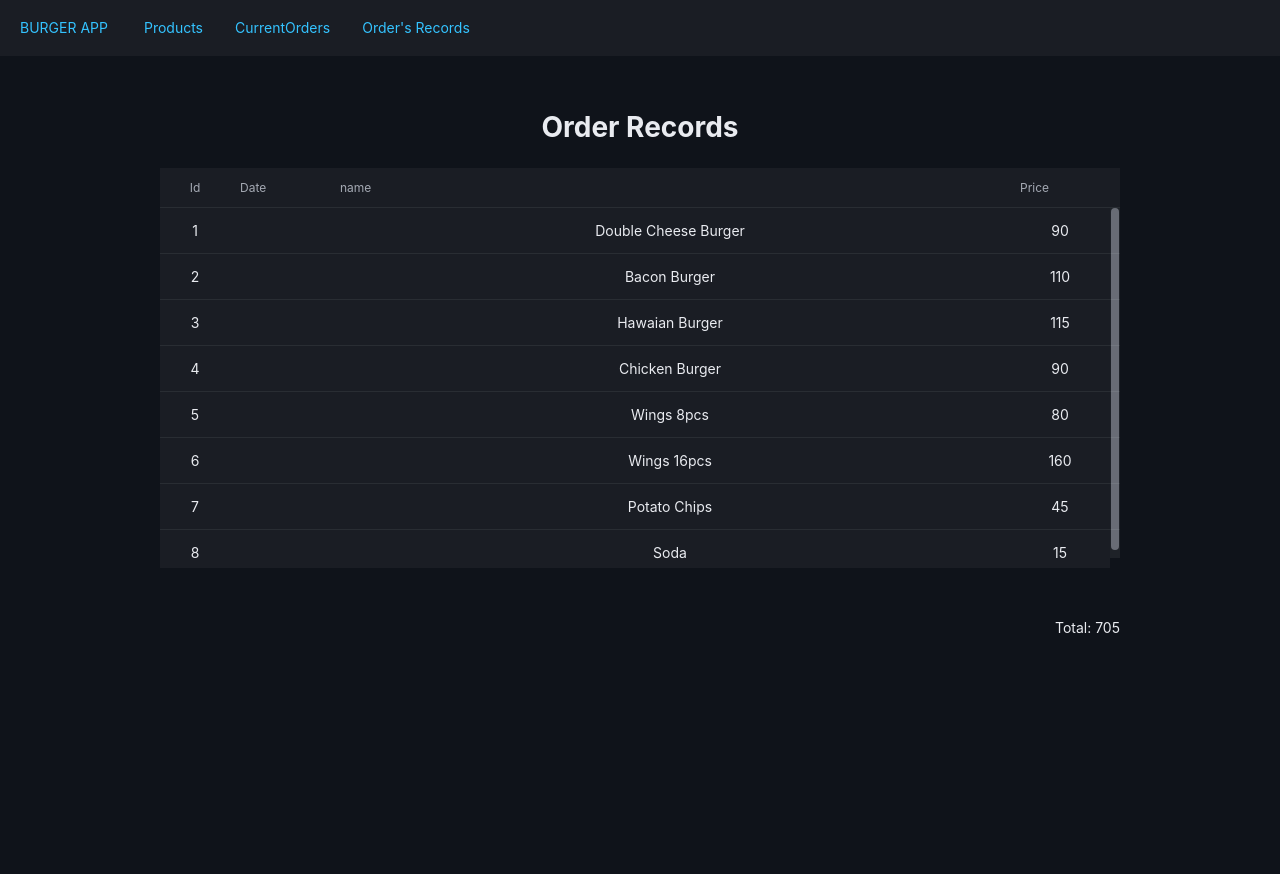
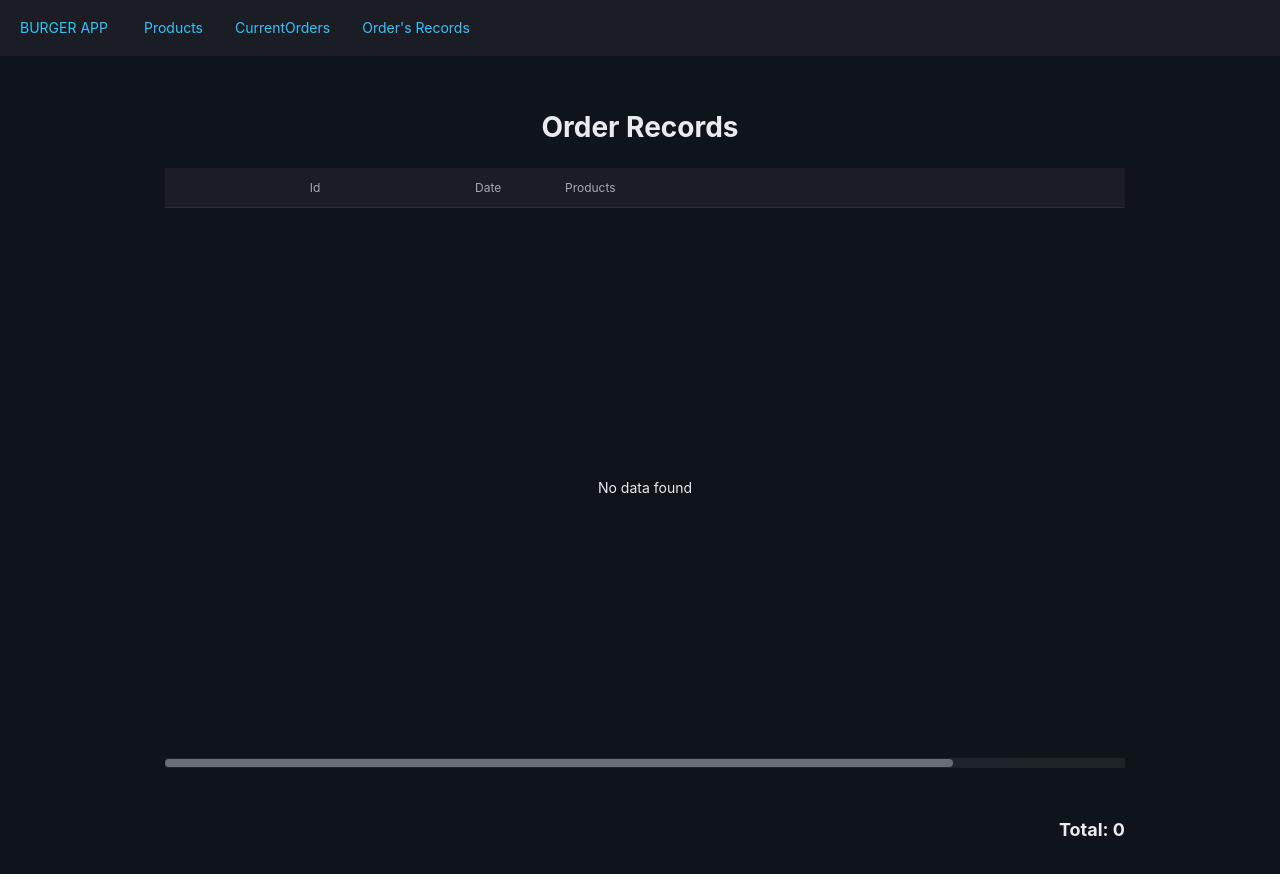
Before and after one commit to MoySantanaV/BurgerApp, a React (Create React App) app: page /ordersrecords in a window 1280 px wide. Shown: the top 874 px of the page. Before the commit the page ends 800 px from the top, so only its background shows below. Built offline with nearby package versions, Linux system fonts and the light colour scheme.

Commit message:
Redux Records

```diff
--- a/src/FrontEnd/CurrentOrder/CurrentOrderItem.tsx
+++ b/src/FrontEnd/CurrentOrder/CurrentOrderItem.tsx
@@ -1,16 +1,45 @@
+
 import { Panel, ButtonToolbar, Button } from 'rsuite';
 import 'rsuite/dist/rsuite.min.css';
 import { Product } from '../../App/entity';
 import { useAppDispatch } from '../../App/hooks';
 import { deleteOrder } from '../../Redux/Orders';
+import { completeOrders } from '../../Redux/Records';
 
 const CurrentOrderItem = ({ order }: any) => {
-  const { id, clientName, productsOrdered, isComplete } = order;
+  const { clientName, productsOrdered } = order;
   const dispatch = useAppDispatch()
+
+  const gettingDate = () =>{
+
+    var date: Date = new Date()
+    var [month, day, year] = [date.getMonth(), date.getDate(), date.getFullYear()];
+    return `${month+1}/${day}/${year}`
+  }
 
   const handleDelete = (id: any) =>{
     dispatch(deleteOrder(id))
   }
+  const handleComplete= (id:number) =>{
+    const productsOnCurrentOrder =productsOrdered.filter((ele: Product)=> ele.count > 0 ).map((product: Product) => product.name)
+
+    const total = productsOrdered.reduce((total: number, order:Product)=> total + (order.price * order.count),0)
+
+    console.log(productsOnCurrentOrder)
+    dispatch(completeOrders({
+      idRecord: order.idOrder,
+      Date: gettingDate(),
+      ordersRecorded: productsOnCurrentOrder,
+      price: total,
+
+    }))
+
+
+
+  }
+
+
+
   return (
     <Panel
       shaded
@@ -29,13 +58,15 @@ const CurrentOrderItem = ({ order }: any) => {
       <Panel header={`${clientName}'s Order`}>
         {productsOrdered &&
           // eslint-disable-next-line array-callback-return
-          productsOrdered.map(({id, name, price, count}: Product) => {
+          productsOrdered.map(({id, name, count}: Product) => {
+
             if(count > 0){
               return <p key={id}>{`(${count}) ${name}`} </p>
             }
           }
 
           )}
+          <p>Total: {productsOrdered.reduce((total: number, order:Product)=> total + (order.price * order.count),0)}</p>
 
         <ButtonToolbar style={{ marginTop: 30 }}>
           <Button
@@ -46,7 +77,7 @@ const CurrentOrderItem = ({ order }: any) => {
           </Button>
           <Button
             color="green"
-            appearance="primary" /* onClick={() => handleOpen(product)} */
+            appearance="primary" onClick={()=> handleComplete(order.idOrder)}
           >
             Complete
           </Button>
--- a/src/FrontEnd/CurrentOrder/CurrentOrderList.tsx
+++ b/src/FrontEnd/CurrentOrder/CurrentOrderList.tsx
@@ -1,14 +1,12 @@
 import { FlexboxGrid, Grid } from 'rsuite'
-import { useAppSelector, useAppDispatch } from '../../App/hooks'
+import { useAppSelector,  } from '../../App/hooks'
 import { CurrentOrderItem } from './CurrentOrderItem'
-import { v4 as uuid } from 'uuid';
+
 
 
 
 const CurrentOrderList = ({ children }: any) => {
   const orders = useAppSelector((state)=>state.orders)
-  const products = useAppSelector((state) => state.products)
-
 
 
   return (
--- a/src/FrontEnd/Index/Welcome.tsx
+++ b/src/FrontEnd/Index/Welcome.tsx
@@ -1,34 +1,40 @@
 import React, { useState } from 'react'
 import { useAppSelector, useAppDispatch } from '../../App/hooks'
-import { Button, ButtonToolbar, FlexboxGrid, Form, Grid, Input, Panel } from 'rsuite'
-import { incrementCount, decrementCount, clearOrder } from '../../Redux/Products';
+import { Button, ButtonToolbar, FlexboxGrid, Form, Grid, Panel } from 'rsuite'
+import { incrementCount, decrementCount, clearRequestOrder } from '../../Redux/Products';
 import { CurrentOrderList } from '../CurrentOrder/CurrentOrderList';
 import { addOrder } from '../../Redux/Orders';
 import FormControl from 'rsuite/esm/FormControl';
+import { v4 as uuid } from 'uuid';
+import { OrderRecordsItem } from '../OrderRecords/OrderRecordsItem';
+import { OrderRecordsList } from '../OrderRecords/OrderRecordsList';
 
 
 const Welcome = () => {
-  const [newOrder, setNewOrder] = useState<any>({clientName:""})
+  const [newOrder, setNewOrder] = useState<any>({ clientName: "" })
   const products = useAppSelector((state) => state.products)
   const dispatch = useAppDispatch()
 
-  const handleChange = (value: Record<string, {clientName:string}>) => {
+  const handleChange = (value: Record<string, { clientName: string }>) => {
     setNewOrder(value)
 
   }
 
   const onClear = () => {
-    dispatch(clearOrder())
-    setNewOrder({clientName:""})
+    dispatch(clearRequestOrder())
+    setNewOrder({ clientName: "" })
   }
 
   const handleSubmit = () => {
     dispatch(addOrder({
-      ...products,
+      idOrder: uuid(),
+      productsOrdered: products,
       clientName: newOrder.clientName,
+      isComplete: false
+
     }))
-    dispatch(clearOrder())
-    setNewOrder({clientName:""})
+    dispatch(clearRequestOrder())
+    setNewOrder({ clientName: "" })
 
   }
 
@@ -37,7 +43,7 @@ const Welcome = () => {
       <h1>Welcome</h1>
       <h4>Burger App</h4>
       <Grid>
-        <Form formValue={newOrder} onChange={(clientName: Record<string, {clientName:string}>)=>handleChange(clientName)}>
+        <Form formValue={newOrder} onChange={(clientName: Record<string, { clientName: string }>) => handleChange(clientName)}>
           <FlexboxGrid>
             <Form.Group controlId="clientName">
               <FormControl style={{ width: 1000, marginTop: 50 }} name="clientName" type="text" placeholder="Order For" />
@@ -73,6 +79,8 @@ const Welcome = () => {
         </FlexboxGrid>
 
         <CurrentOrderList style={{ marginBottom: 100 }} />
+
+        <OrderRecordsList/>
       </Grid>
     </>
 
--- a/src/FrontEnd/OrderRecords/OrderRecordsItem.tsx
+++ b/src/FrontEnd/OrderRecords/OrderRecordsItem.tsx
@@ -1,42 +1,37 @@
 import React from 'react'
 import { FlexboxGrid, Grid } from 'rsuite'
 import { Table, Column, HeaderCell, Cell } from 'rsuite-table'
+import { useAppSelector } from '../../App/hooks'
+
 
 const OrderRecordsItem = () => {
 
-  const data = [
-    { id: 1, name: "Double Cheese Burger", price: 90 },
-    { id: 2, name: "Bacon Burger", price: 110 },
-    { id: 3, name: "Hawaian Burger", price: 115 },
-    { id: 4, name: "Chicken Burger", price: 90 },
-    { id: 5, name: "Wings 8pcs", price: 80 },
-    { id: 6, name: "Wings 16pcs", price: 160 },
-    { id: 7, name: "Potato Chips", price: 45 },
-    { id: 8, name: "Soda", price: 15 },
-  ]
+const records = useAppSelector((state)=> state.records)
+
+
   return (
     <Grid className="show-grid">
     <Table
       style={{marginTop:20, marginBottom: 50}}
-      height={400}
-      data={data}
-      onRowClick={data => {
-        console.log(data);
+      height={600}
+      data={records}
+      onRowClick={records => {
+        console.log(records);
       }}
     >
-      <Column width={70} align="center" >
+      <Column width={300} align="center" >
         <HeaderCell>Id</HeaderCell>
-        <Cell dataKey="id" />
+        <Cell dataKey="idRecord" />
       </Column>
 
-      <Column width={100} >
+      <Column width={90} >
         <HeaderCell>Date</HeaderCell>
-        <Cell dataKey="date" />
+        <Cell dataKey="Date" />
       </Column>
 
       <Column width={680}>
-        <HeaderCell>name</HeaderCell>
-        <Cell dataKey="name" />
+        <HeaderCell>Products</HeaderCell>
+        <Cell dataKey="ordersRecorded" />
       </Column>
 
       <Column width={100}>
@@ -46,7 +41,7 @@ const OrderRecordsItem = () => {
 
     </Table>
     <FlexboxGrid justify="end" style={{marginBottom:50}}>
-    <p>{`Total: ${data.map(item => item.price).reduce((acc: number,current: number) => acc + current)}`}</p>
+    <h5>{`Total: ${records.map(item => item.price).reduce((acc: number,current: number) => acc + current,0)}`}</h5>
     </FlexboxGrid>
     </Grid>
 
--- a/src/FrontEnd/OrderRecords/OrderRecordsList.tsx
+++ b/src/FrontEnd/OrderRecords/OrderRecordsList.tsx
@@ -1,12 +1,14 @@
+import { Grid } from "rsuite"
+import { OrderRecordsItem } from "./OrderRecordsItem"
 
 const OrderRecordsList = ({ children }: any) => {
 
   return (
     <div>
-      <div>
+      <Grid className="show-grid">
         <h3 style={{marginTop:50}}>Order Records</h3>
-        {children}
-      </div>
+        <OrderRecordsItem/>
+      </Grid>
 
 
     </div>
--- a/src/Redux/Orders.tsx
+++ b/src/Redux/Orders.tsx
@@ -18,14 +18,9 @@ export const orderSlice = createSlice({
     name: "orders",
     initialState,
     reducers: {
-        addOrder: (state, { payload: { clientName, products } }) => {
+        addOrder: (state, action) => {
 
-            state.push({
-                idOrder: "2",
-                productsOrdered: products,
-                clientName: clientName,
-                isComplete: false
-            })
+            state.push(action.payload)
 
         },
         deleteOrder:(state,action) =>{
--- a/src/Redux/Products.tsx
+++ b/src/Redux/Products.tsx
@@ -59,7 +59,7 @@ export const productSlice = createSlice({
 
             }
         },
-        clearOrder: (state) =>{
+        clearRequestOrder: (state) =>{
                 state.forEach((product:productsState)=>{
                 product.count = 0
               })
@@ -70,5 +70,5 @@ export const productSlice = createSlice({
     }
 })
 
-export const { addProduct, deleteProduct, editProduct, incrementCount, decrementCount, clearOrder } = productSlice.actions
+export const { addProduct, deleteProduct, editProduct, incrementCount, decrementCount, clearRequestOrder } = productSlice.actions
 export default productSlice.reducer
--- /dev/null
+++ b/src/Redux/Records.tsx
@@ -0,0 +1,27 @@
+import { createSlice } from "@reduxjs/toolkit";
+
+interface recordsState{
+    idRecord: string,
+    date: number
+    ordersRecorded: string[],
+    price: number
+}
+
+const initialState: recordsState[] = [
+
+]
+
+export const recordsSlice = createSlice({
+    name: 'records',
+    initialState,
+    reducers:{
+        completeOrders: (state, action) =>{
+            state.push(action.payload)
+
+        }
+
+    }
+})
+
+export const {completeOrders} = recordsSlice.actions
+export default recordsSlice.reducer
--- a/src/Redux/Store.tsx
+++ b/src/Redux/Store.tsx
@@ -1,12 +1,16 @@
 import { configureStore } from "@reduxjs/toolkit";
 import productReducer from './Products'
 import orderReducer from './Orders'
+import recordReducer from './Records'
+
 
 
 const store = configureStore({
     reducer: {
         products: productReducer,
         orders: orderReducer,
+        records: recordReducer,
+
     }
 })
 
```
Also changed, not shown: src/App/entity.ts (+7 -0 lines).
